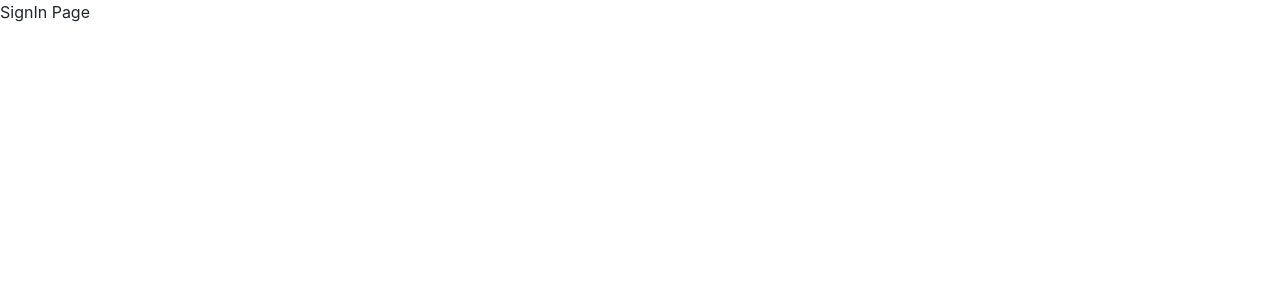
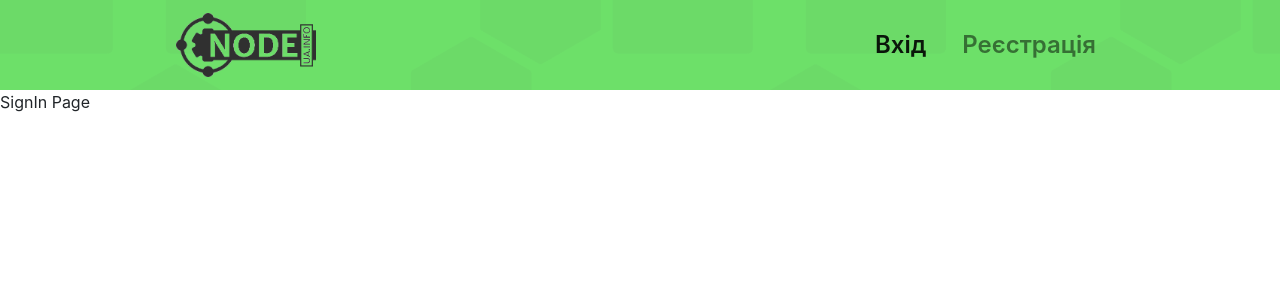
Before and after one commit to NodeUA-Info/nodeUA, a React (Create React App) app in the folder client/: page /signin in a window 1280 px wide. Shown: the top 300 px of the page. Built offline with nearby package versions, Linux system fonts and the light colour scheme.

Commit message:
added Navigation component

```diff
--- a/client/src/components/App.js
+++ b/client/src/components/App.js
@@ -5,7 +5,11 @@ import "./App.css";
 
 class App extends Component {
   render() {
-    return <ChapterList />;
+    return (
+      <div className="App">
+        <ChapterList />
+      </div>
+    );
   }
 }
 
--- /dev/null
+++ b/client/src/components/Navigation/Navigation.css
@@ -0,0 +1,32 @@
+.main_nav {
+  display: flex;
+  align-items: center;
+  color: #333;
+  background-image: url(../../assets/test-bg.png);
+  background-size: 50%;
+  background-position: center;
+  background-color: #6de069;
+}
+
+.nav_container {
+  width: 75%;
+  margin: 0 auto;
+}
+
+.nav_link {
+  font-size: 1.5rem;
+  font-weight: 600;
+  margin-left: 20px;
+}
+
+.nav_content {
+  vertical-align: middle;
+}
+
+.logo {
+  height: 4rem;
+}
+
+.transparent {
+  background-color: transparent;
+}
--- /dev/null
+++ b/client/src/components/Navigation/Navigation.js
@@ -0,0 +1,59 @@
+import React, { Component } from "react";
+import { NavLink as RRNavLink, Link } from "react-router-dom";
+import {
+  Collapse,
+  Navbar,
+  NavbarToggler,
+  NavbarBrand,
+  Nav,
+  NavItem,
+  NavLink
+} from "reactstrap";
+import logo from "../../assets/logo.png";
+import "./Navigation.css";
+
+class Navigation extends Component {
+  state = {
+    isOpen: false
+  };
+
+  toggle = () => {
+    this.setState({
+      isOpen: !this.state.isOpen
+    });
+  };
+  render() {
+    return (
+      <div className="main_nav">
+        <div className="nav_container">
+          <Navbar className="nav_content" light expand="md">
+            <NavbarBrand tag={Link} to="/">
+              <img src={logo} alt="logo" className="logo" />
+            </NavbarBrand>
+            <NavbarToggler onClick={this.toggle} />
+            <Collapse isOpen={this.state.isOpen} navbar>
+              <NavbarUnAuth />
+            </Collapse>
+          </Navbar>
+        </div>
+      </div>
+    );
+  }
+}
+
+const NavbarUnAuth = () => (
+  <Nav className="ml-auto" navbar>
+    <NavItem>
+      <NavLink tag={RRNavLink} to="/signin" className="nav_link">
+        Вхід
+      </NavLink>
+    </NavItem>
+    <NavItem>
+      <NavLink tag={RRNavLink} to="/signup" className="nav_link">
+        Реєстрація
+      </NavLink>
+    </NavItem>
+  </Nav>
+);
+
+export default Navigation;
--- a/client/src/index.js
+++ b/client/src/index.js
@@ -1,4 +1,4 @@
-import React from "react";
+import React, { Fragment } from "react";
 import { ApolloProvider } from "react-apollo";
 import apolloClient from "./config/createApolloClient";
 import ReactDOM from "react-dom";
@@ -10,6 +10,7 @@ import {
   Redirect
 } from "react-router-dom";
 import App from "./components/App";
+import Navigation from "./components/Navigation/Navigation";
 import SignIn from "./components/Auth/SignIn";
 import SignUp from "./components/Auth/SignUp";
 
@@ -17,12 +18,15 @@ import "bootstrap/dist/css/bootstrap.min.css";
 
 const Root = () => (
   <Router>
+    <Fragment>
+      <Navigation />
       <Switch>
         <Route path="/" exact component={App} />
         <Route path="/signin" component={SignIn} />
         <Route path="/signup" component={SignUp} />
         <Redirect to="/" />
       </Switch>
+    </Fragment>
   </Router>
 );
 
```
Also changed, not shown: client/src/assets/logo.png (added), client/src/assets/test-bg.png (added). Lines whose indentation alone changed are shown as unchanged.
